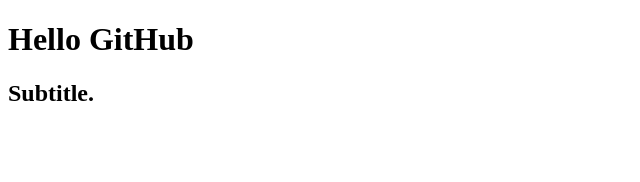
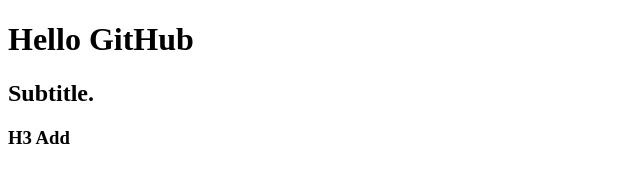
Before and after one commit to sherwoo/talkme, a plain HTML site: page index.html in a window 1280 px wide. Shown: the full height of the page, 0-640 px from the left. Drawn offline with Linux system fonts and the light colour scheme.

Commit message:
Update
Add H3

```diff
--- a/index.html
+++ b/index.html
@@ -8,5 +8,6 @@
     <body>
         <h1>Hello GitHub</h1>
         <h2>Subtitle.</h2>
+        <h3>H3 Add</h3>
     </body>
 </html>
```
